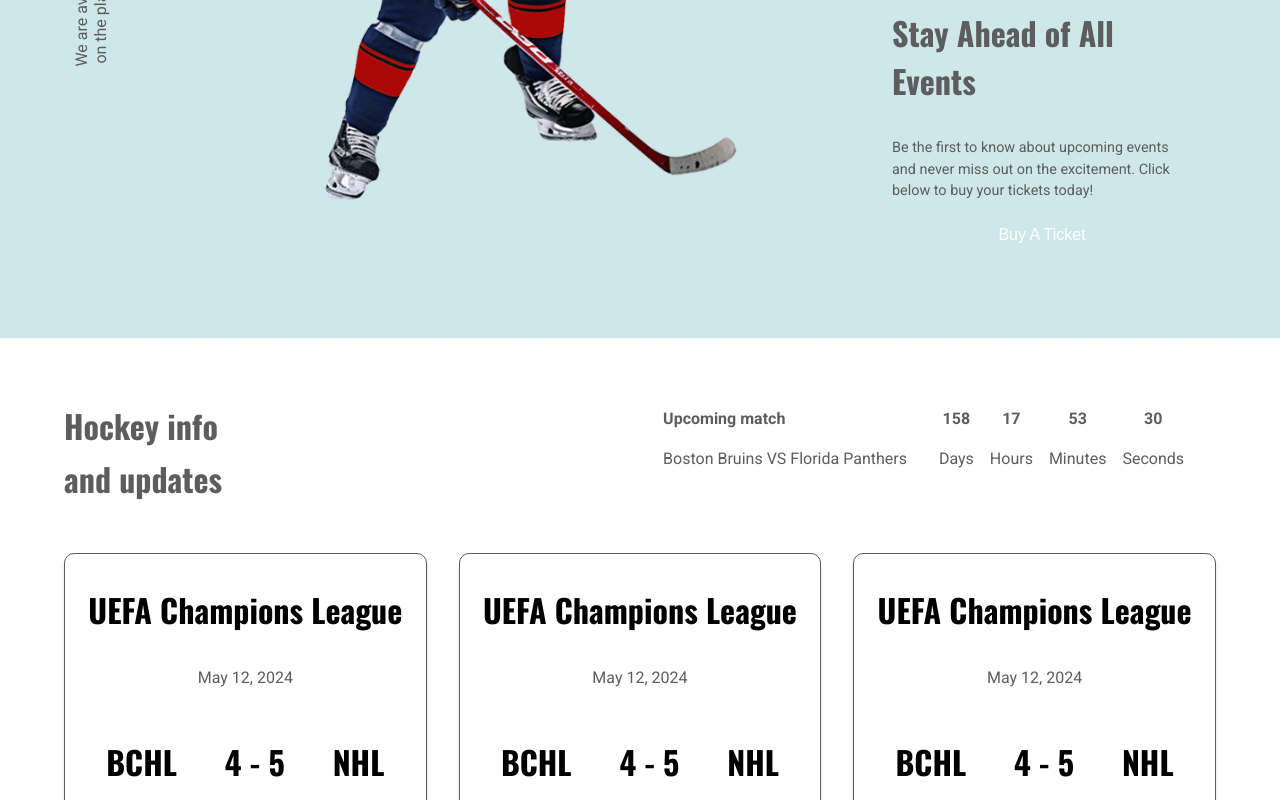
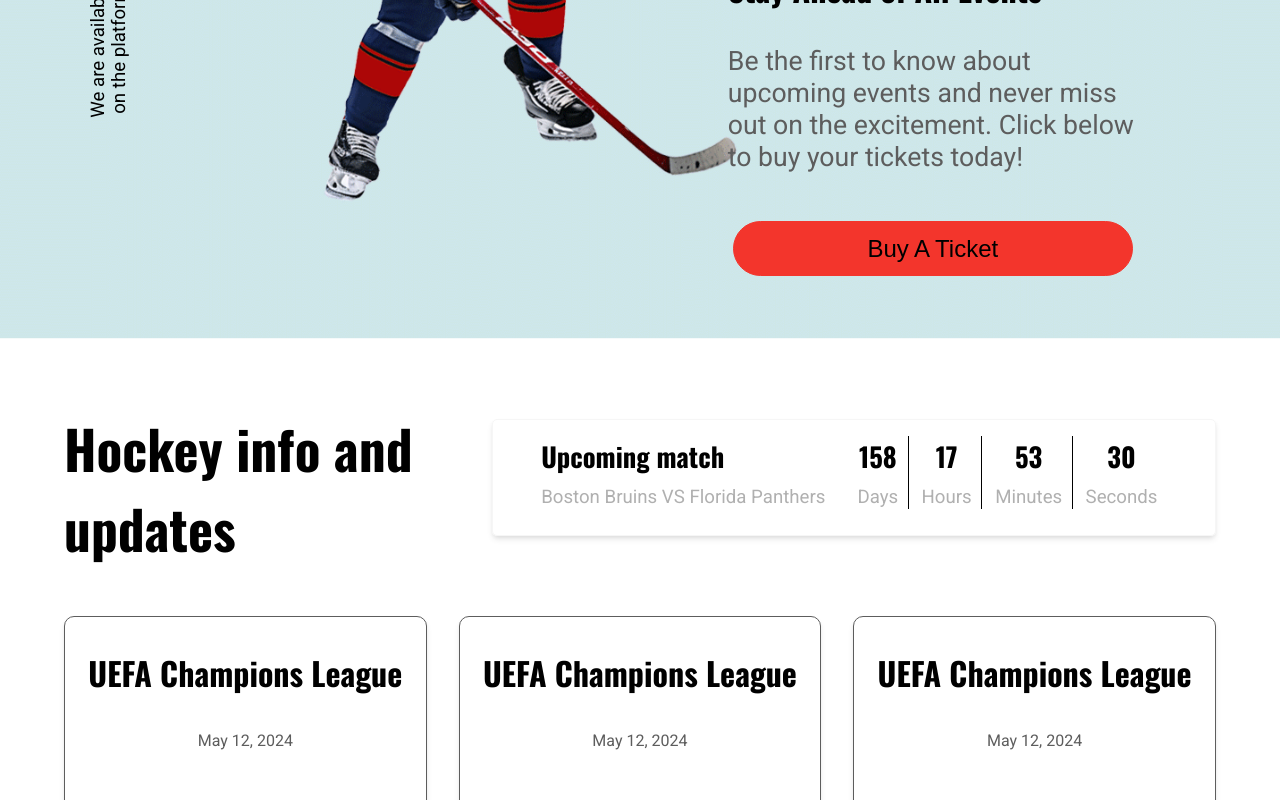
Before and after one commit to viktorlyt/hrun-hockey-team, a React (Vite) app in the folder client/: page / in a window 1280 px wide. Shown: the part 460-1260 px from the top of the page. Built offline with nearby package versions, Linux system fonts and the light colour scheme.

Commit message:
home section finished

```diff
--- a/client/src/assets/wrappers/Home.js
+++ b/client/src/assets/wrappers/Home.js
@@ -1,5 +1,4 @@
 import styled from "styled-components";
-// import mainPicture from "../images/main-picture.jpg";
 
 const Wrapper = styled.div`
   .home-section {
@@ -7,13 +6,11 @@ const Wrapper = styled.div`
     width: 100%;
     height: 100vh;
     background-image: var(--main-picture);
-    /* background-image: url("assets/images/main-picture_light.png"); */
     background-size: cover;
     background-position: center;
     display: flex;
     justify-content: center;
     align-items: center;
-    color: var(--background-color);
     text-align: center;
     overflow: hidden;
   }
@@ -21,36 +18,19 @@ const Wrapper = styled.div`
   .tickets-section {
     position: absolute;
     bottom: 4rem;
-    right: 4rem;
-    background-color: var(--background-color-transparent);
-    padding: 1.5rem;
+    right: calc(100vw / 9);
+    padding: 0;
     border-radius: 10px;
-    max-width: 300px;
+    max-width: 410px;
     text-align: left;
   }
 
-  .tickets-section h3 {
-    margin-top: 0;
-    color: var(--primary-300);
-  }
-
   .tickets-section p {
-    font-size: 0.9rem;
-    margin-bottom: 1rem;
-    color: var(--text-color);
+    margin-bottom: 3rem;
   }
 
   .buy-ticket {
-    color: white;
-    border: none;
-    padding: 0.5rem 1rem;
-    border-radius: var(--border-radius);
-    cursor: pointer;
-    transition: background-color 0.3s ease;
-  }
-
-  .buy-ticket:hover {
-    background-color: var(--primary-600);
+    width: 400px;
   }
 
   .home-section-content {
@@ -66,19 +46,18 @@ const Wrapper = styled.div`
 
   .home-socials-container {
     position: absolute;
-    left: 1rem;
-    top: 30%;
+    left: 2rem;
+    top: 28%;
     display: flex;
     flex-direction: column;
     justify-content: center;
     align-items: center;
     gap: 1rem;
     margin-left: 3rem;
-    color: var(--text-color);
   }
 
   .home-socials-container .socials-container a {
-    background-color: var(--background-color-transparent-secondary);
+    /* background-color: var(--bg-color-transparent-secondary); */
     padding: 0.2rem;
     border-radius: 50%;
     transition: all 0.3s ease-in;
@@ -90,22 +69,20 @@ const Wrapper = styled.div`
   }
 
   .socials-container a {
+    font-size: 3rem;
+    color: var(--text-color-secondary);
+    /* background-color: var(--bg-color-transparent-secondary); */
     transform: scale(1.2);
-    background-color: var(--background-color-transparent-secondary);
   }
 
   .socials-text {
+    color: var(--text-color-secondary);
     writing-mode: vertical-rl;
     text-align: center;
     margin-bottom: 1rem;
     transform: rotate(180deg);
-    background-color: var(--background-color-transparent-secondary);
     padding: 0.5rem;
     border-radius: 1rem;
-  }
-
-  .socials-text div {
-    line-height: 1.2;
   }
 
   @media (max-width: 768px) {
@@ -151,11 +128,13 @@ const Wrapper = styled.div`
     }
 
     .tickets-section h3 {
-      font-size: 1.2rem;
+      font-size: calc(var(--h3-font-size) * 0.75);
+      line-height: calc(var(--h3-line-height) * 0.75);
     }
 
     .tickets-section p {
-      font-size: 0.8rem;
+      font-size: calc(var(--b1-font-size) * 0.75);
+      line-height: calc(var(--b1-line-height) * 0.75);
     }
   }
 `;
--- a/client/src/assets/wrappers/HomePageSections.js
+++ b/client/src/assets/wrappers/HomePageSections.js
@@ -7,14 +7,11 @@ const Wrapper = styled.div`
   }
 
   .home-page-section .section-title {
-    font-size: 2rem;
-    color: var(--text-color);
     margin-bottom: 1rem;
-    width: 15%;
+    width: 32%;
   }
 
   .home-page-section p {
-    color: var(--text-secondary-color);
     margin-top: 0;
   }
 
@@ -33,13 +30,30 @@ const Wrapper = styled.div`
   }
 
   .upcoming-match {
-    border: 2px solid var(--grey-300);
+    box-shadow: var(--shadow-2);
+    border: 0.5px solid var(--black-10);
     border-radius: 5px;
     display: flex;
     justify-content: start;
     align-items: start;
-    padding: 1rem 2rem;
+    padding: 1rem 3rem 0.5rem 3rem;
     gap: 2rem;
+  }
+
+  .upcoming-match h4 {
+    margin: 0;
+    margin-bottom: 0.7rem;
+  }
+
+  .upcoming-match .b4 {
+    color: var(--text-color-light);
+  }
+
+  .time-left-container {
+    display: flex;
+    justify-content: center;
+    align-items: center;
+    gap: 0.8rem;
   }
 
   .teams,
@@ -52,18 +66,20 @@ const Wrapper = styled.div`
 
   .time-left {
     align-items: center;
+    padding-right: 0.6rem;
   }
 
-  .time-left-container {
-    display: flex;
-    justify-content: center;
-    align-items: center;
-    gap: 1rem;
+  .time-left p {
+    margin: 0;
+  }
+
+  .time-left.right-border {
+    border-right: 1px solid var(--text-color-secondary);
   }
 
   .form-section {
     margin-bottom: 2rem;
-    background-color: var(--background-color);
+    background-color: var(--bg-color);
     border-radius: 10px;
     box-shadow: var(--shadow-2);
     overflow: hidden;
--- a/client/src/components/ProductsSection.jsx
+++ b/client/src/components/ProductsSection.jsx
@@ -29,7 +29,7 @@ const ProductsSection = () => {
   return (
     <Wrapper>
       <div className="home-page-section">
-        <h2 className="section-title">Top products in our listing</h2>
+        <h1 className="section-title">Top products in our listing</h1>
         <p>Explore our top products.</p>
         <p>Discover our selection quality</p>
         <div className="home-page-section-container">
--- a/client/src/components/UpdatesSection.jsx
+++ b/client/src/components/UpdatesSection.jsx
@@ -53,30 +53,30 @@ const UpdatesSection = () => {
     <Wrapper>
       <div className="home-page-section">
         <div className="section-title-container">
-          <h2 className="section-title">Hockey info and updates</h2>
+          <h1 className="section-title">Hockey info and updates</h1>
           <div className="upcoming-match">
             <div className="teams">
-              <p className="bold">Upcoming match</p>
-              <p>
+              <h4>Upcoming match</h4>
+              <p className="b4">
                 {upcomingMatch.team1} VS {upcomingMatch.team2}
               </p>
             </div>
             <div className="time-left-container">
-              <div className="time-left">
-                <p className="bold">{days}</p>
-                <p>Days</p>
+              <div className="time-left right-border">
+                <h4 className="bold">{days}</h4>
+                <p className="b4">Days</p>
+              </div>
+              <div className="time-left right-border">
+                <h4 className="bold">{hours}</h4>
+                <p className="b4">Hours</p>
+              </div>
+              <div className="time-left right-border">
+                <h4 className="bold">{minutes}</h4>
+                <p className="b4">Minutes</p>
               </div>
               <div className="time-left">
-                <p className="bold">{hours}</p>
-                <p>Hours</p>
-              </div>
-              <div className="time-left">
-                <p className="bold">{minutes}</p>
-                <p>Minutes</p>
-              </div>
-              <div className="time-left">
-                <p className="bold">{seconds}</p>
-                <p>Seconds</p>
+                <h4 className="bold">{seconds}</h4>
+                <p className="b4">Seconds</p>
               </div>
             </div>
           </div>
--- a/client/src/index.css
+++ b/client/src/index.css
@@ -107,6 +107,7 @@
   --bg-color: #fff;
   --bg-color-secondary: var(--blue-light);
   --bg-color-ocean: var(--ocean-light);
+  --text-color-light: var(--black-40);
   --text-color: var(--black-60);
   --text-color-secondary: #000;
   --bg-color-transparent: var(--semi-transparent-white-6);
@@ -121,6 +122,7 @@
   --bg-color: var(--blue-dark);
   --bg-color-secondary: var(--blue-dark);
   --bg-color-ocean: var(--ocean-dark);
+  --text-color-light: var(--black-40);
   --text-color: var(--black-40);
   --text-color-secondary: var(--black-10);
   --text-color-transparent: var(--semi-transparent-white-6);
@@ -250,32 +252,38 @@ button:hover,
   background-color: var(--background-secondary-color);
 }
 
-.button.selected {
+.button.selected,
+button.selected {
   background-color: var(--primary);
   color: #000;
 }
 
-.button.selected:hover {
+.button.selected:hover,
+button.selected:hover {
   background-color: var(--error);
 }
 
-.button.secondary {
+.button.secondary,
+button.secondary {
   background-color: var(--background-color);
   color: var(--green-blue);
   border-color: var(--ocean-dark);
 }
 
-.button.secondary:hover {
+.button.secondary:hover,
+button.secondary:hover {
   background-color: var(--background-secondary-color);
 }
 
-.button.secondary.selected {
+.button.secondary.selected,
+button.secondary.selected {
   background-color: var(--ocean-dark);
   color: var(--green-blue);
   border-color: var(--ocean-dark);
 }
 
-.button.secondary.selected:hover {
+.button.secondary.selected:hover,
+button.secondary.selected:hover {
   background-color: var(--ocean);
 }
 
--- a/client/src/pages/Home.jsx
+++ b/client/src/pages/Home.jsx
@@ -35,7 +35,7 @@ const Home = () => {
         <div className="home-section-content">
           <div className="home-socials-container">
             <Socials className="column" />
-            <div className="socials-text">
+            <div className="socials-text b4">
               <div>We are available</div>
               <div>on the platform</div>
             </div>
@@ -43,11 +43,11 @@ const Home = () => {
         </div>
         <div className="tickets-section">
           <h3>Stay Ahead of All Events</h3>
-          <p>
+          <p className="b1">
             Be the first to know about upcoming events and never miss out on the
             excitement. Click below to buy your tickets today!
           </p>
-          <button className="buy-ticket">Buy A Ticket</button>
+          <button className="buy-ticket selected b2">Buy A Ticket</button>
         </div>
       </div>
       <UpdatesSection />
```
